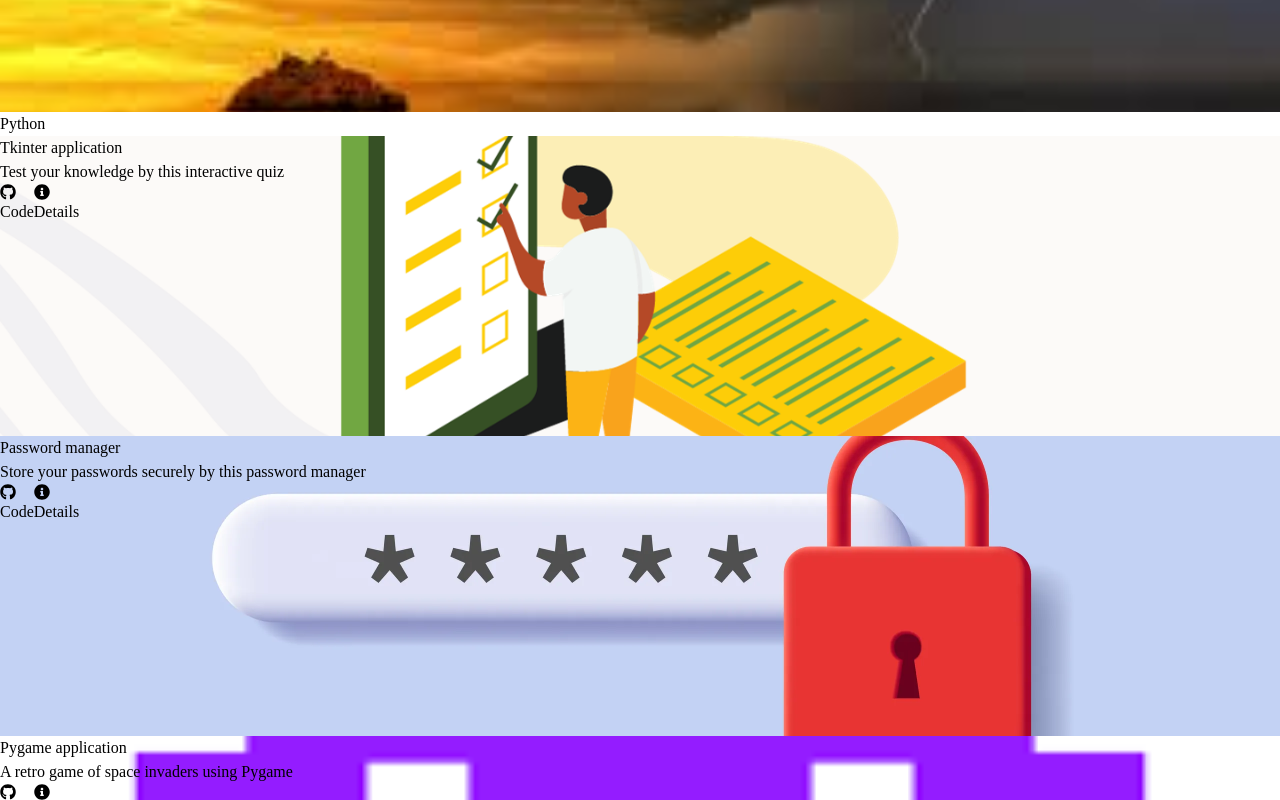
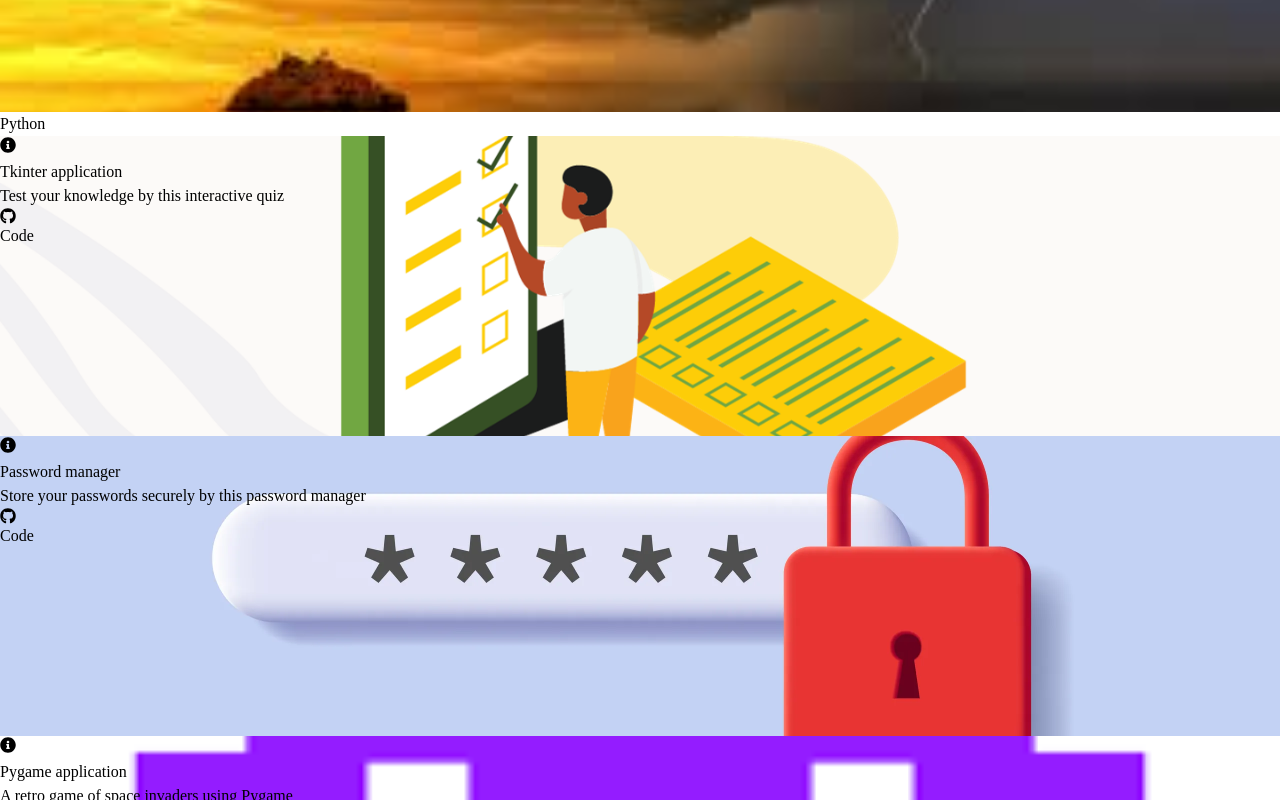
Before and after one commit to Abdullahprogramme/personal_portfolio, a React (Create React App) app: page / in a window 1280 px wide. Shown: the part 5980-6780 px from the top of the page. Built offline with nearby package versions, Linux system fonts and the light colour scheme.

Commit message:
Update ProjectCard2.js

```diff
--- a/src/Components/ProjectCard2.js
+++ b/src/Components/ProjectCard2.js
@@ -11,6 +11,7 @@ const ProjectCard2 = ({ image, title, description, codeLink, detailed }) => {
     return (
         <div style={{backgroundImage: `url(${image})`}} className="shadow-lg shadow-[#040c16] group container rounded-md flex justify-center items-center mx-auto content-div relative">
             <div className={`opacity-0 group-hover:opacity-100 ${showDetails ? 'hidden' : ''}`}>
+            <button onClick={toggleDetails} className="absolute top-0 right-0 m-2 text-black font-bold text-lg"><FaInfoCircle /></button>
                 <div className="text-center">
                     <span className="text-2xl font-bold text-white tracking-wider">{title}</span>
                 </div>
@@ -23,7 +24,6 @@ const ProjectCard2 = ({ image, title, description, codeLink, detailed }) => {
                     <a href={codeLink} target="_blank" rel="noopener noreferrer">
                         <button className="text-center rounded-lg px-4 py-3 m-2 bg-white text-gray-700 font-bold text-lg"><FaGithub className="inline-block mr-2" />Code</button>
                     </a>
-                    <button onClick={toggleDetails} className="text-center rounded-lg px-4 py-3 m-2 bg-white text-gray-700 font-bold text-lg"><FaInfoCircle className="inline-block mr-2" />Details</button>
                 </div>
 
             </div>
```
